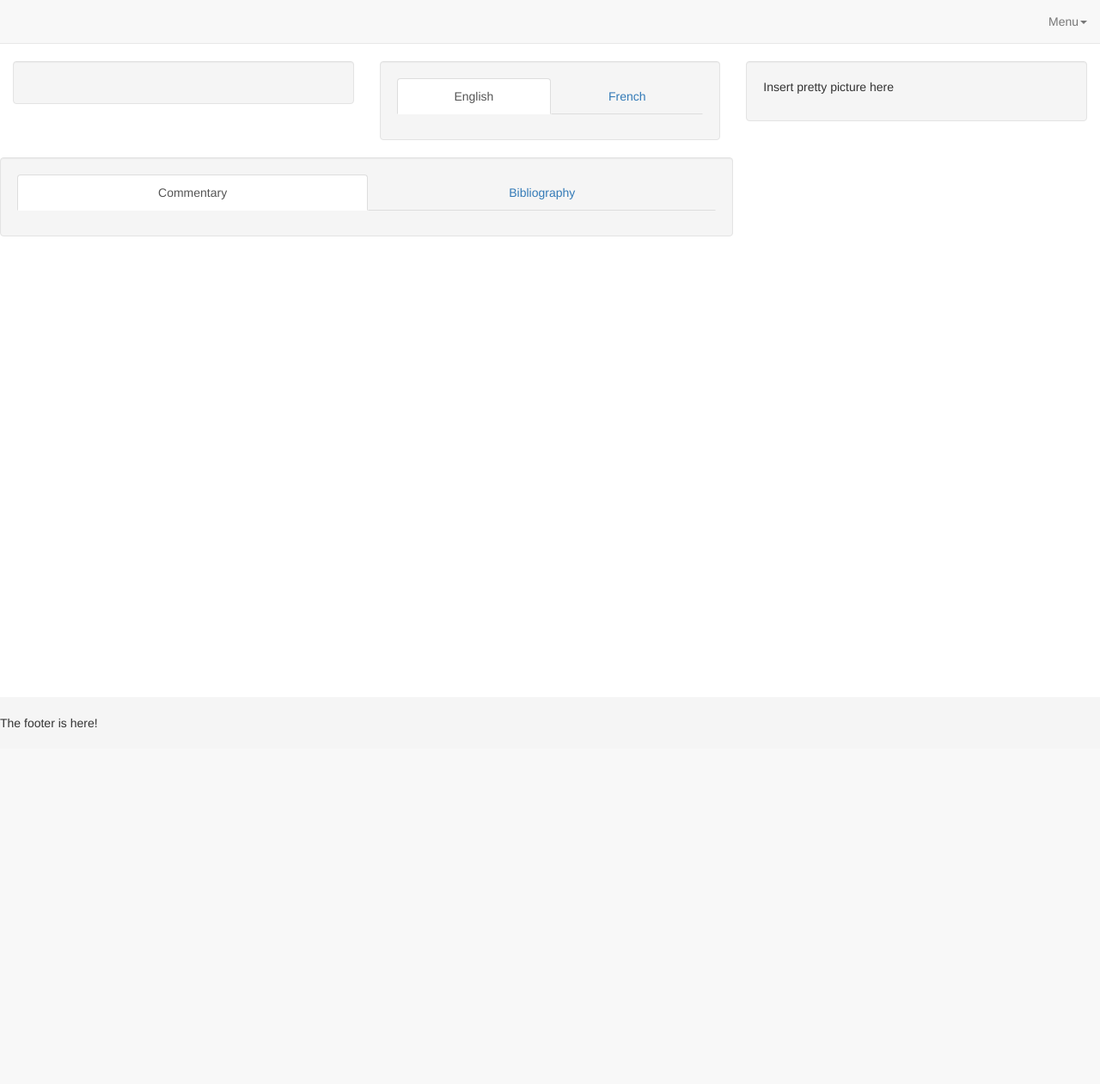
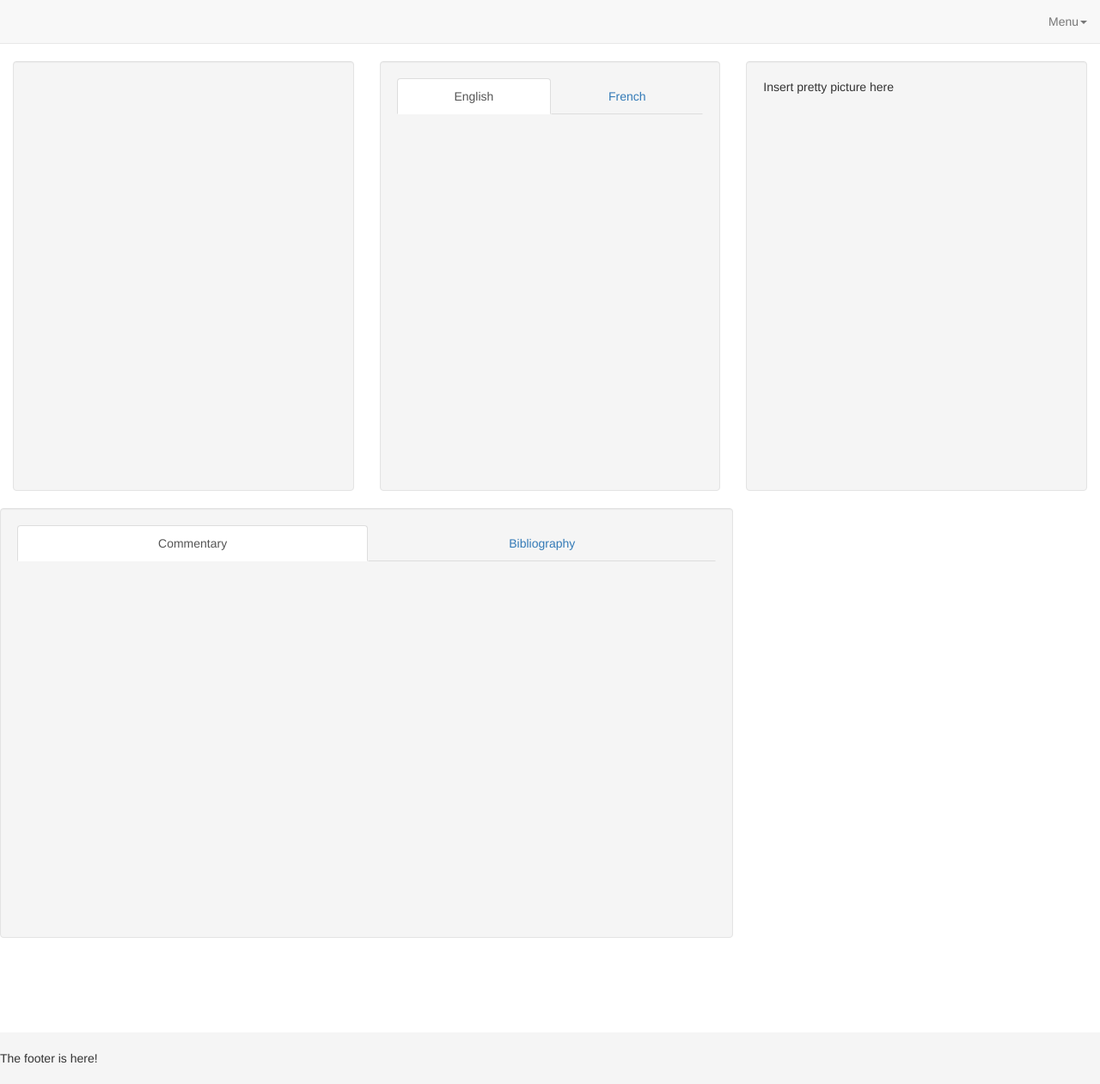
Before and after one commit to perseids-project/digital_milliet, a Flask app: template app/templates/commentary/commentary.html in a window 1280 px wide. Shown: the whole page at 86% size. Before the commit the page ends 847 px from the top, so only its background shows below. Run offline with Flask 2, Linux system fonts and the light colour scheme; the template is opened without the code that fills it, so the values that code supplies are empty; some libraries are stand-ins or nearby versions.

Commit message:
set size text blocks and scrolling

```diff
--- a/app/static/css/app.css
+++ b/app/static/css/app.css
@@ -24,3 +24,8 @@ body {
   height: 60px;
   background-color: #f5f5f5;
 }
+
+.well {
+  height: 500px;
+  overflow: scroll;
+}
```
